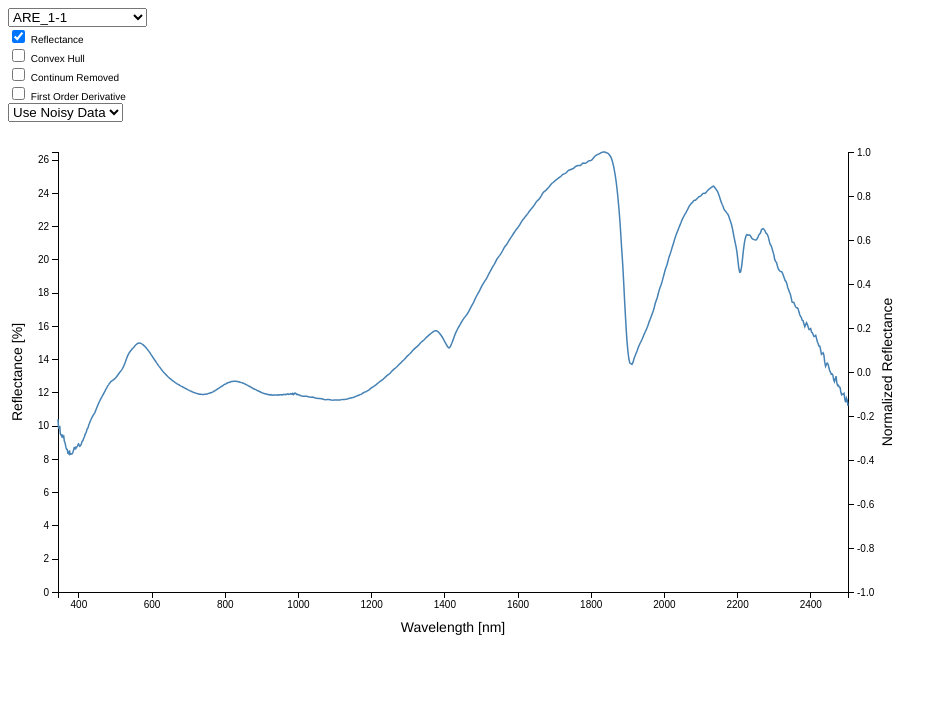
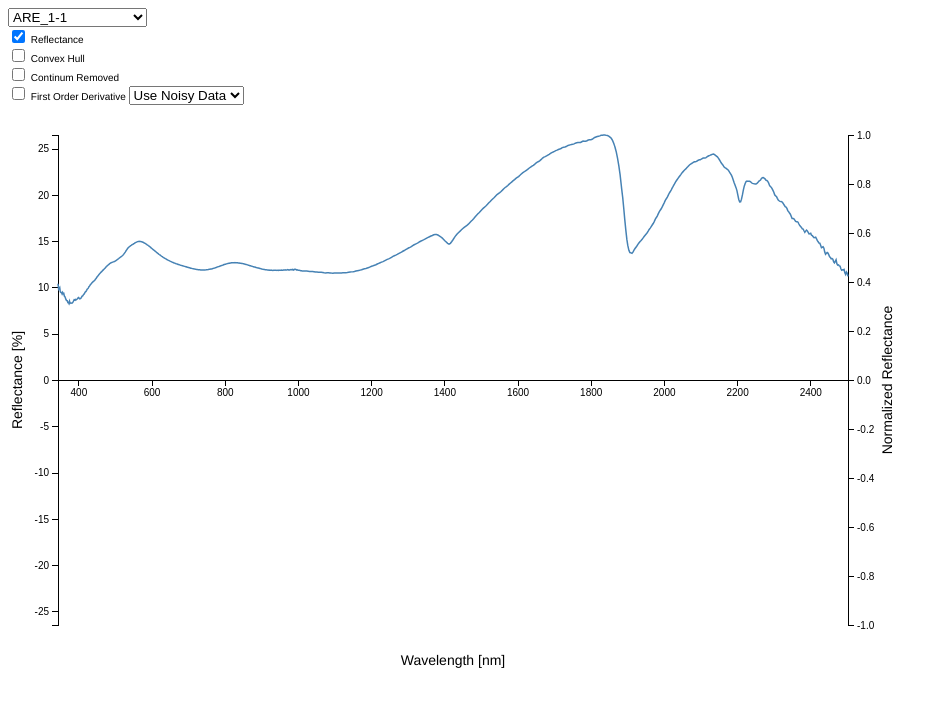
Before and after one commit to lucaskup/SpectralData, a website: page public/index.html in a window 1280 px wide. Shown: the whole page, without its empty margins (0-948 px from the left). Drawn offline with Linux system fonts and the light colour scheme.

Commit message:
Implemented a temporary modification on the graph presentation, so it can better visualize derivatives

```diff
--- a/public/source/chart.js
+++ b/public/source/chart.js
@@ -5,7 +5,7 @@ class SpectralChart {
 
     this.margin = { top: 30, right: 120, bottom: 30, left: 50 };
     this.width = 960 - this.margin.left - this.margin.right;
-    this.height = 500 - this.margin.top - this.margin.bottom;
+    this.height = 550 - this.margin.top - this.margin.bottom;
     this.tooltip = { width: 100, height: 100, x: 10, y: -30 };
 
     this.bisectDate = d3.bisector(function (d) {
@@ -61,20 +61,20 @@ class SpectralChart {
         return d.band;
       })
     );
-    const min_value = 0;
+    const min_value = -5;
     const max_value = d3.max(
       actualSample.spectra.map((d) => {
         return d.value;
       })
     );
 
-    this.y.domain([min_value, max_value]);
+    this.y.domain([-max_value, max_value]);
     this.y1.domain([-1, 1]);
 
     this.svg
       .append("g")
       .attr("class", "x axis")
-      .attr("transform", "translate(0," + this.height + ")")
+      .attr("transform", "translate(0," + this.y(0) + ")")
       .call(this.xAxis);
 
     // text label for the x axis
@@ -165,7 +165,7 @@ class SpectralChart {
 
     this.y = d3.scaleLinear().range([this.height, 0]);
     const max_domain_y = d3.max(spectra.map((d) => d.value));
-    this.y.domain([0, max_domain_y]);
+    this.y.domain([-max_domain_y, max_domain_y]);
     this.yAxis = d3.axisLeft(this.y);
 
     this.svg
```
Also changed, not shown: public/index.html (+1 -1 lines).
